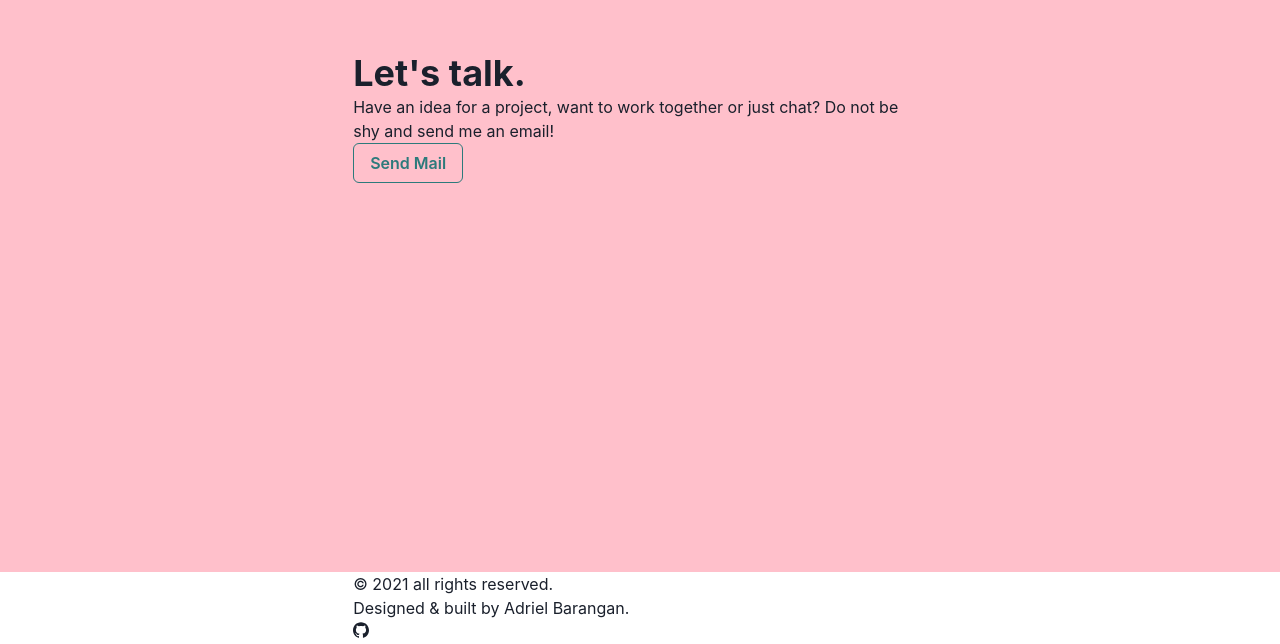
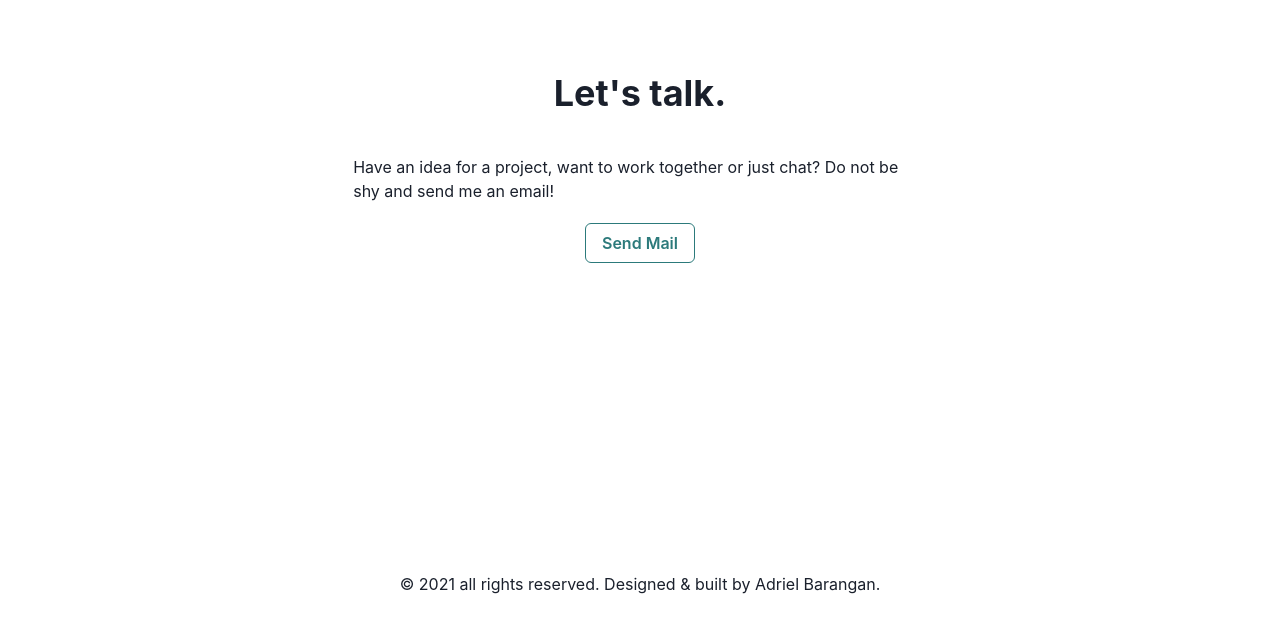
Before and after one commit to barangana/baradriel.dev, a Next.js app: page / in a window 1280 px wide. Shown: the part 3516-4160 px from the top of the page. After the commit the page ends 4132 px from the top, so only its background shows below. Built offline with nearby package versions, Linux system fonts and the light colour scheme.

Commit message:
feat: finished footer, contact, header (unless minor adjustments)

```diff
--- a/components/Footer.tsx
+++ b/components/Footer.tsx
@@ -6,20 +6,16 @@ import { SiGithub } from "react-icons/si";
 import info from "../utils/info";
 
 // Styles
-import { Icon, Box, Container } from "@chakra-ui/react";
+import { Icon, Box, Center, Text } from "@chakra-ui/react";
 
 const Footer: FunctionComponent = () => {
   return (
     <Box>
-      <Container w="4xl">
-        <p>{info.copyrights}</p>
-        <p> Designed & built by Adriel Barangan.</p>
-        <Link href={info.github}>
-          <a>
-            <Icon as={SiGithub} />
-          </a>
-        </Link>
-      </Container>
+      <Center>
+        <Text pb={5}>
+          {info.copyrights} Designed & built by Adriel Barangan.
+        </Text>
+      </Center>
     </Box>
   );
 };
--- a/components/Header.tsx
+++ b/components/Header.tsx
@@ -19,10 +19,10 @@ const Header: FunctionComponent = () => {
         <p>Adriel Barangan.</p>
       </Flex>
       <Stack direction={{ base: "column", md: "row" }} pl={1370} pr={4}>
-        <Link href={"/#"}>About</Link>
-        <Link href={"/#"}>Projects</Link>
-        <Link href={"/#"}>Technologies</Link>
-        <Link href={"/#"}>Contact</Link>
+        <Link href={"#about"}>About</Link>
+        <Link href={"#projects"}>Projects</Link>
+        <Link href={"#technologies"}>Technologies</Link>
+        <Link href={"#contact"}>Contact</Link>
       </Stack>
       <Button
         size="md"
--- a/sections/Contact.tsx
+++ b/sections/Contact.tsx
@@ -1,7 +1,14 @@
 import { FunctionComponent } from "react";
 
 // Styles
-import { Button, Heading, Text, Box, Container } from "@chakra-ui/react";
+import {
+  Button,
+  Heading,
+  Text,
+  Box,
+  Container,
+  Center,
+} from "@chakra-ui/react";
 
 // Utils
 import info from "../utils/info";
@@ -13,13 +20,21 @@ const handleMail = (e: any) => {
 
 const Contact: FunctionComponent = () => {
   return (
-    <Box height="100vh" bg="pink">
+    <Box height="100vh" id="contact">
       <Container position="relative" top="35%">
-        <Heading>Let&apos;s talk.</Heading>
-        <p>
-          Have an idea for a project, want to work together or just chat? Do not
-          be shy and send me an email!
-        </p>
+        <Center>
+          <Heading pt={5} pb={5}>
+            Let&apos;s talk.
+          </Heading>
+        </Center>
+
+        <Center>
+          <Text pt={5} pb={5}>
+            Have an idea for a project, want to work together or just chat? Do
+            not be shy and send me an email!
+          </Text>
+        </Center>
+        <Center>
           <Button
             size="md"
             variant="outline"
@@ -28,6 +43,7 @@ const Contact: FunctionComponent = () => {
           >
             Send Mail
           </Button>
+        </Center>
       </Container>
     </Box>
   );
```
Lines whose indentation alone changed are shown as unchanged.
